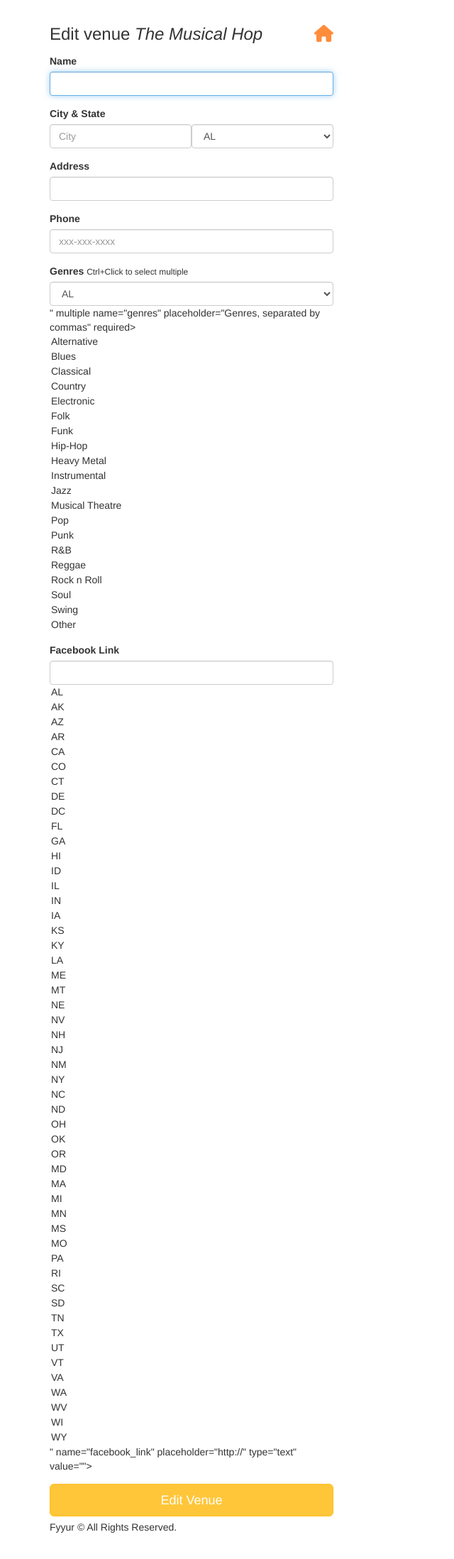
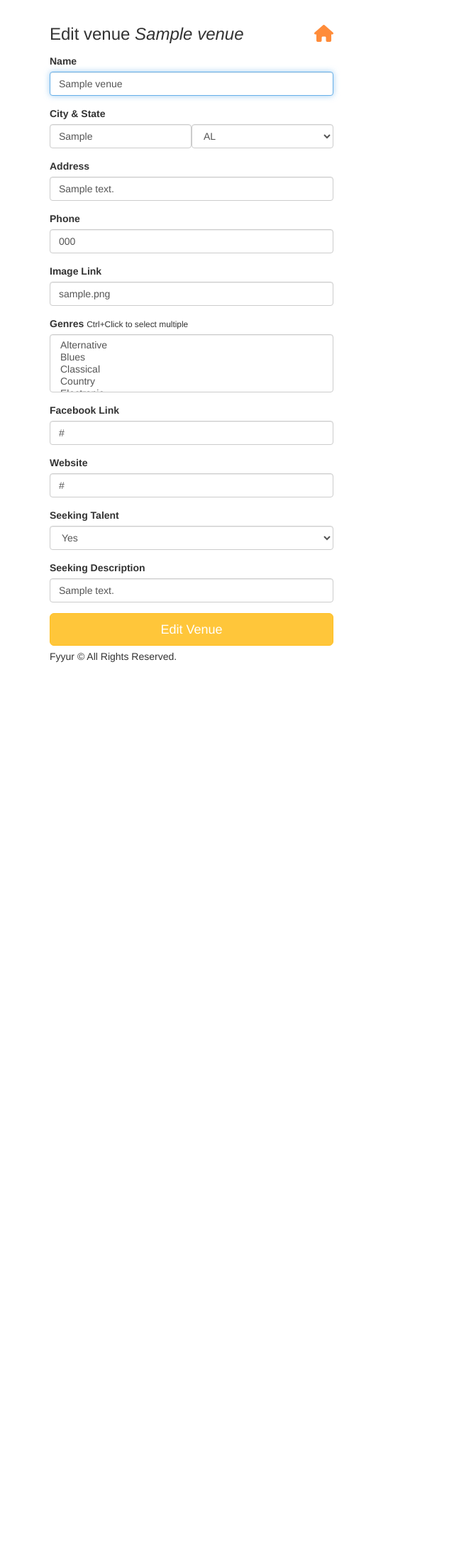
Before and after one commit to KGM20/FyyurArtistBooking, a Flask app: page /venues/1/edit in a window 1280 px wide. Shown: the part 60-2257 px from the top of the page at 71% size, without its empty margins (0-640 px from the left). After the commit the page ends 993 px from the top, so only its background shows below. Run offline with Flask 2, Linux system fonts and the light colour scheme; tables that the repository leaves empty hold one stand-in row (values such as "Sample post"); some libraries are stand-ins or nearby versions.

Commit message:
all the edits working fine

```diff
--- a/app.py
+++ b/app.py
@@ -52,7 +52,7 @@
 # Controllers.
 #----------------------------------------------------------------------------#
 
-@app.route('/') #NICE
+@app.route('/')
 def index():
   return render_template('pages/home.html')
 
@@ -60,7 +60,7 @@
 #  Venues
 #  ----------------------------------------------------------------
 
-@app.route('/venues') #NICE
+@app.route('/venues')
 def venues():
 
   data = []
@@ -100,7 +100,7 @@
   return render_template('pages/venues.html', areas=data);
 
 
-@app.route('/venues/search', methods=['POST'])  #NICE
+@app.route('/venues/search', methods=['POST'])
 def search_venues():
   response = {}
   name = request.form['search_term']
@@ -113,7 +113,7 @@
 
   return render_template('pages/search_venues.html', results=response, search_term=request.form.get('search_term', ''))
 
-@app.route('/venues/<int:venue_id>')   #NICE
+@app.route('/venues/<int:venue_id>')
 def show_venue(venue_id):
 
   data = {}
@@ -173,12 +173,12 @@
 #  Create Venue
 #  ----------------------------------------------------------------
 
-@app.route('/venues/create', methods=['GET'])  #NICE
+@app.route('/venues/create', methods=['GET'])
 def create_venue_form():
   form = VenueForm()
   return render_template('forms/new_venue.html', form=form)
 
-@app.route('/venues/create', methods=['POST'])  #NICE
+@app.route('/venues/create', methods=['POST'])
 def create_venue_submission():
 
   try:
@@ -221,7 +221,7 @@
 
   return render_template('pages/home.html')
 
-@app.route('/venues/<venue_id>', methods=['DELETE'])   #THIS IS EXTRA
+@app.route('/venues/<venue_id>', methods=['DELETE'])
 def delete_venue(venue_id):
 
   try:
@@ -239,11 +239,11 @@
 
 #  Artists
 #  ----------------------------------------------------------------
-@app.route('/artists')   #NICE
+@app.route('/artists')
 def artists():
   return render_template('pages/artists.html', artists=db.session.query(Artist).all())
 
-@app.route('/artists/search', methods=['POST'])   #NICE
+@app.route('/artists/search', methods=['POST'])
 def search_artists():
 
   response = {}
@@ -257,7 +257,7 @@
 
   return render_template('pages/search_artists.html', results=response, search_term=request.form.get('search_term', ''))
 
-@app.route('/artists/<int:artist_id>')   #NICE
+@app.route('/artists/<int:artist_id>')
 def show_artist(artist_id):
 
   data = {}
@@ -333,6 +333,11 @@
   for genre in genres:
     artist_genres = artist_genres + genre.name + ' '
 
+  if artist.seeking_venue:
+    artist_seeking_venue = 'Yes'
+  else:
+    artist_seeking_venue = 'No'
+
   data['id'] = artist.id
   data['name'] = artist.name
   data['genres'] = artist_genres
@@ -341,7 +346,7 @@
   data['phone'] = artist.phone
   data['website'] = artist.website
   data['facebook_link'] = artist.facebook_link
-  data['seeking_venue'] = artist.seeking_venue
+  data['seeking_venue'] = artist_seeking_venue
   data['seeking_description'] = artist.seeking_description
   data['image_link'] = artist.image_link
 
@@ -349,8 +354,6 @@
 
 @app.route('/artists/<int:artist_id>/edit', methods=['POST'])
 def edit_artist_submission(artist_id):
-  # TODO: take values from the form submitted, and update existing
-  # artist record with ID <artist_id> using the new attributes
   error = False
 
   try:
@@ -404,37 +407,105 @@
 @app.route('/venues/<int:venue_id>/edit', methods=['GET'])
 def edit_venue(venue_id):
   form = VenueForm()
-  venue={
-    "id": 1,
-    "name": "The Musical Hop",
-    "genres": ["Jazz", "Reggae", "Swing", "Classical", "Folk"],
-    "address": "1015 Folsom Street",
-    "city": "San Francisco",
-    "state": "CA",
-    "phone": "123-123-1234",
-    "website": "https://www.themusicalhop.com",
-    "facebook_link": "https://www.facebook.com/TheMusicalHop",
-    "seeking_talent": True,
-    "seeking_description": "We are on the lookout for a local artist to play every two weeks. Please call us.",
-    "image_link": "https://images.unsplash.com/photo-1543900694-133f37abaaa5?ixlib=rb-1.2.1&ixid=eyJhcHBfaWQiOjEyMDd9&auto=format&fit=crop&w=400&q=60"
-  }
 
-  return render_template('forms/edit_venue.html', form=form, venue=venue)
+  data = {}
+  venue = db.session.query(Venue).get(venue_id)
+
+  # To show an error layout if venue_id index does not exist, instead of showing a server error
+  try:
+    genres = db.session.query(Genre).join(Genre.venues).filter_by(id=venue.id).all()
+  except:
+    abort (404)
+
+  # Selecting genders with spaces to split() them on JS
+  venue_genres = ''
+  for genre in genres:
+    venue_genres = venue_genres + genre.name + ' '
+
+  if venue.seeking_talent:
+    venue_seeking_talent = 'Yes'
+  else:
+    venue_seeking_talent = 'No'
+
+  data['id'] = venue.id
+  data['name'] = venue.name
+  data['genres'] = venue_genres
+  data['address'] = venue.address
+  data['city'] = venue.city
+  data['state'] = venue.state
+  data['phone'] = venue.phone
+  data['website'] = venue.website
+  data['facebook_link'] = venue.facebook_link
+  data['seeking_talent'] = venue_seeking_talent
+  data['seeking_description'] = venue.seeking_description
+  data['image_link'] = venue.image_link
+
+  return render_template('forms/edit_venue.html', form=form, venue=data)
 
 @app.route('/venues/<int:venue_id>/edit', methods=['POST'])
 def edit_venue_submission(venue_id):
 
-  return redirect(url_for('show_venue', venue_id=venue_id))
+  error = False
+  try:
+
+    venue = db.session.query(Venue).get(venue_id)
+
+    name = request.form['name']
+    city = request.form['city']
+    state = request.form['state']
+    address = request.form['address']
+    phone = request.form['phone']
+    image_link = request.form['image_link']
+    genres = request.form.getlist('genres')
+    facebook_link = request.form['facebook_link']
+    website = request.form['website']
+    seeking_description = request.form['seeking_description']
+
+    if request.form['seeking_talent'] == 'Yes':
+      seeking_talent = True
+    else:
+      seeking_talent = False
+
+    venue_genres = []
+
+    for genre in genres:
+      temp = db.session.query(Genre).filter_by(name=genre).first()
+      venue_genres.append(temp)
+
+    venue.name = name
+    venue.city = city
+    venue.state = state
+    venue.address = address
+    venue.phone = phone
+    venue.image_link = image_link
+    venue.facebook_link = facebook_link
+    venue.website = website
+    venue.seeking_description = seeking_description
+    venue.seeking_talent = seeking_talent
+    venue.venue_genres = venue_genres
+
+    db.session.commit()
+  except:
+    db.session.rollback()
+    print(sys.exc_info())
+    flash('There was an error. ' + name + ' wasn\'t updated...')
+    error = True
+  finally:
+    db.session.close()
+  if error:
+    return render_template('pages/home.html')
+  else:
+   return redirect(url_for('show_venue', venue_id=venue_id))
 
 #  Create Artist
 #  ----------------------------------------------------------------
 
-@app.route('/artists/create', methods=['GET'])   #NICE
+@app.route('/artists/create', methods=['GET'])
 def create_artist_form():
   form = ArtistForm()
   return render_template('forms/new_artist.html', form=form)
 
-@app.route('/artists/create', methods=['POST'])   #NICE
+@app.route('/artists/create', methods=['POST'])
 def create_artist_submission():
 
   try:
@@ -480,7 +551,7 @@
 #  Shows
 #  ----------------------------------------------------------------
 
-@app.route('/shows')   #NICE
+@app.route('/shows')
 def shows():
 
   data = []
@@ -512,6 +583,10 @@
   try:
     artist_id = request.form['artist_id']
     venue_id = request.form['venue_id']
+    # I know I should have validated the start_time better because it's really easy to get an error with that
+    # but I tried using the WTForm validators and I couldn't get them to work, not even the custom ones with
+    # the examples on their documentation, making new ones or the Regexp one because I even had the regexp
+    # ready and tested on a local program
     start_time = datetime.strptime(request.form['start_time'], "%Y-%m-%d %H:%M:%S")
 
     show = Show(artist_id=artist_id, venue_id=venue_id, start_time=start_time)
--- a/forms.py
+++ b/forms.py
@@ -1,20 +1,7 @@
 from datetime import datetime
 from flask_wtf import Form
 from wtforms import StringField, SelectField, SelectMultipleField, DateTimeField, TextAreaField
-from wtforms.validators import DataRequired, AnyOf, URL, Regexp
-# import re
-
-#----------------------------------------------------------------------------#
-# Some custom validators.
-#----------------------------------------------------------------------------#
-
-#We want Phone Number to be NULL or 123-456-7890 | (123) 456-7890 formats
-
-# def validate_phone_number(form, field):
-#     if not field.data == '':
-#         check_validation = re.match('^((\(\d{3}\) ?)|(\d{3}-))?\d{3}-\d{4}$', field.data, re.I)
-#         if not check_validation:
-#             raise ValidationError('Field must be empty or require 123-456-7980 | (123) 456-7890 formats')
+from wtforms.validators import DataRequired, AnyOf, URL
 
 class ShowForm(Form):
     artist_id = StringField(
@@ -32,9 +19,6 @@
     name = StringField(
         'name', validators=[DataRequired()]
     )
-    def validate_name(form, field):
-        if len(field.data) > 50:
-            raise ValidationError('Name must be less than 50 characters')
     city = StringField(
         'city', validators=[DataRequired()]
     )
@@ -142,7 +126,7 @@
             ('No', 'No'),
         ]
     )
-    seeking_description = TextAreaField(
+    seeking_description = StringField(
         'seeking_description'
     )
 
@@ -253,6 +237,6 @@
             ('No', 'No'),
         ]
     )
-    seeking_description = TextAreaField(
+    seeking_description = StringField(
         'seeking_description'
     )
--- a/templates/forms/edit_venue.html
+++ b/templates/forms/edit_venue.html
@@ -6,37 +6,109 @@
       <h3 class="form-heading">Edit venue <em>{{ venue.name }}</em> <a href="{{ url_for('index') }}" title="Back to homepage"><i class="fa fa-home pull-right"></i></a></h3>
       <div class="form-group">
         <label for="name">Name</label>
-        {{ form.name(class_ = 'form-control', autofocus = true) }}
+        {{ form.name(class_ = 'form-control', autofocus = true, value = venue.name) }}
       </div>
       <div class="form-group">
           <label>City & State</label>
           <div class="form-inline">
             <div class="form-group">
-              {{ form.city(class_ = 'form-control', placeholder='City', autofocus = true) }}
+              {{ form.city(class_ = 'form-control', placeholder='City', autofocus = true, value = venue.city) }}
             </div>
             <div class="form-group">
-              {{ form.state(class_ = 'form-control', placeholder='State', autofocus = true) }}
+              {{ form.state(class_ = 'form-control', autofocus = true, required = venue.state) }}
             </div>
           </div>
       </div>
       <div class="form-group">
         <label for="address">Address</label>
-        {{ form.address(class_ = 'form-control', autofocus = true) }}
+        {% if venue.address != None %}
+          {{ form.address(class_ = 'form-control', autofocus = true,  value = venue.address) }}
+        {% endif %}
+        {% if venue.address == None %}
+          {{ form.address(class_ = 'form-control', autofocus = true) }}
+        {% endif %}
       </div>
       <div class="form-group">
           <label for="phone">Phone</label>
-          {{ form.phone(class_ = 'form-control', placeholder='xxx-xxx-xxxx', autofocus = true) }}
+          {% if venue.phone != None %}
+            {{ form.phone(class_ = 'form-control', placeholder='xxx-xxx-xxxx', autofocus = true, value = venue.phone) }}
+          {% endif %}
+          {% if venue.phone == None %}
+            {{ form.phone(class_ = 'form-control', placeholder='xxx-xxx-xxxx', autofocus = true) }}
+          {% endif %}
         </div>
+      <div class="form-group">
+          <label for="image_link">Image Link</label>
+          {% if venue.image_link != None %}
+            {{ form.image_link(class_ = 'form-control', placeholder='Link to a venue image/photo', autofocus = true, value = venue.image_link) }}
+          {% endif %}
+          {% if venue.image_link == None %}
+            {{ form.image_link(class_ = 'form-control', placeholder='Link to a venue image/photo', autofocus = true) }}
+          {% endif %}
+      </div>
       <div class="form-group">
         <label for="genres">Genres</label>
         <small>Ctrl+Click to select multiple</small>
-        {{ form.genres(class_ = 'form-control', placeholder='Genres, separated by commas', id=form.state, autofocus = true) }}
+        {{ form.genres(class_ = 'form-control', autofocus = true, value = venue.genres) }}
       </div>
       <div class="form-group">
-          <label for="genres">Facebook Link</label>
-          {{ form.facebook_link(class_ = 'form-control', placeholder='http://', id=form.state, autofocus = true) }}
+          <label for="facebook_link">Facebook Link</label>
+          {% if venue.facebook_link != None %}
+            {{ form.facebook_link(class_ = 'form-control', placeholder='http://', autofocus = true, value = venue.facebook_link) }}
+          {% endif %}
+          {% if venue.facebook_link == None %}
+            {{ form.facebook_link(class_ = 'form-control', placeholder='http://', autofocus = true) }}
+          {% endif %}
         </div>
+      <div class="form-group">
+          <label for="website">Website</label>
+          {% if venue.website != None %}
+            {{ form.website(class_ = 'form-control', placeholder='http://', autofocus = true, value = venue.website) }}
+          {% endif %}
+          {% if venue.website == None %}
+            {{ form.website(class_ = 'form-control', placeholder='http://', autofocus = true) }}
+          {% endif %}
+      </div>
+      <div class="form-group">
+          <label for="seeking_talent">Seeking Talent</label>
+          {{ form.seeking_talent(class_ = 'form-control', autofocus = true, required = venue.seeking_talent) }}
+      </div>
+      <div class="form-group">
+          <label for="seeking_description">Seeking Description</label>
+          {% if venue.seeking_description != None %}
+            {{ form.seeking_description(class_ = 'form-control', placeholder='If not seeking talent, leave empty', autofocus = true, value = venue.seeking_description) }}
+          {% endif %}
+          {% if venue.seeking_description == None %}
+            {{ form.seeking_description(class_ = 'form-control', placeholder='If not seeking talent, leave empty', autofocus = true) }}
+          {% endif %}
+      </div>
       <input type="submit" value="Edit Venue" class="btn btn-primary btn-lg btn-block">
     </form>
+    <script type="text/javascript">
+      const state = document.getElementById('state').getAttribute('required');
+      const lista = document.getElementById('state').childNodes;
+      for (let i = 0; i < lista.length; i++) {
+        if (lista[i].value == state){
+          lista[i].setAttribute('selected', 'selected');
+        }
+      }
+
+      const genres = document.getElementById('genres').getAttribute('value');
+      var res = genres.split(" ");
+      const lista2 = document.getElementById('genres').childNodes;
+      for (let i = 0; i < lista2.length; i++) {
+        if(res.includes(lista2[i].value)){
+          lista2[i].setAttribute('selected', 'selected');
+        }
+      }
+
+      const seeking = document.getElementById('seeking_talent').getAttribute('required');
+      const lista3 = document.getElementById('seeking_talent').childNodes;
+      for (let i = 0; i < lista3.length; i++) {
+        if (lista3[i].value == seeking){
+          lista3[i].setAttribute('selected', 'selected');
+        }
+      }
+    </script>
   </div>
 {% endblock %}
--- a/templates/forms/new_venue.html
+++ b/templates/forms/new_venue.html
@@ -34,7 +34,7 @@
       <div class="form-group">
         <label for="genres">Genres</label>
         <small>Ctrl+Click to select multiple</small>
-        {{ form.genres(class_ = 'form-control', placeholder='Genres, separated by commas', autofocus = true) }}
+        {{ form.genres(class_ = 'form-control', autofocus = true) }}
       </div>
       <div class="form-group">
           <label for="facebook_link">Facebook Link</label>
```
Also changed, not shown: templates/forms/edit_artist.html (+41 -7 lines).
